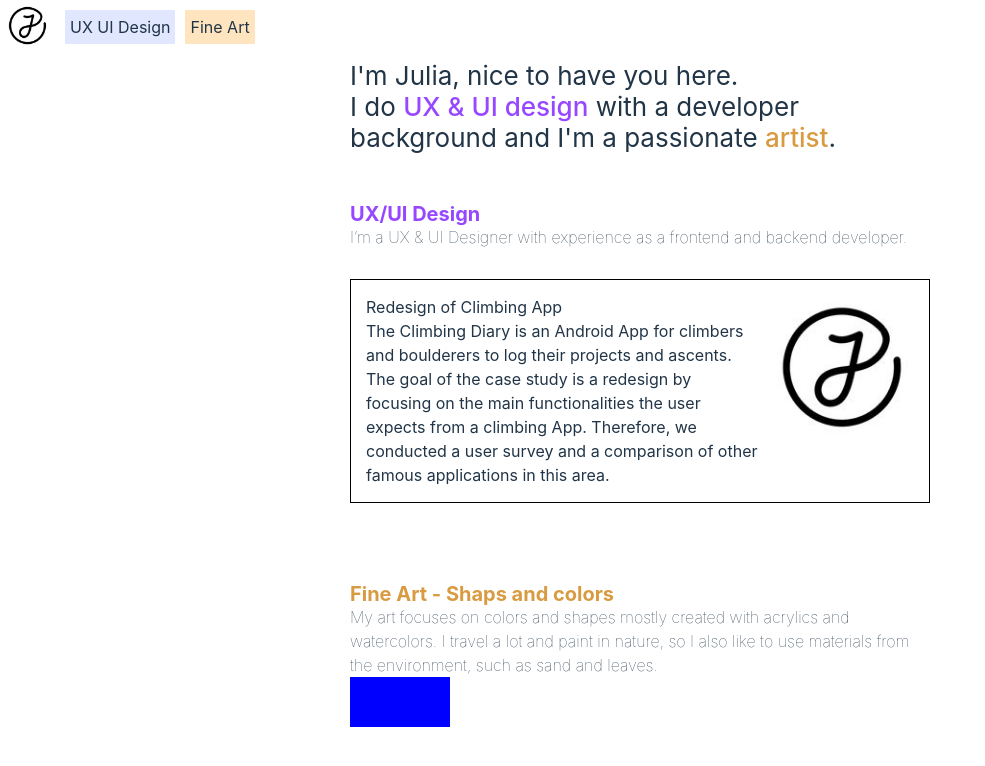
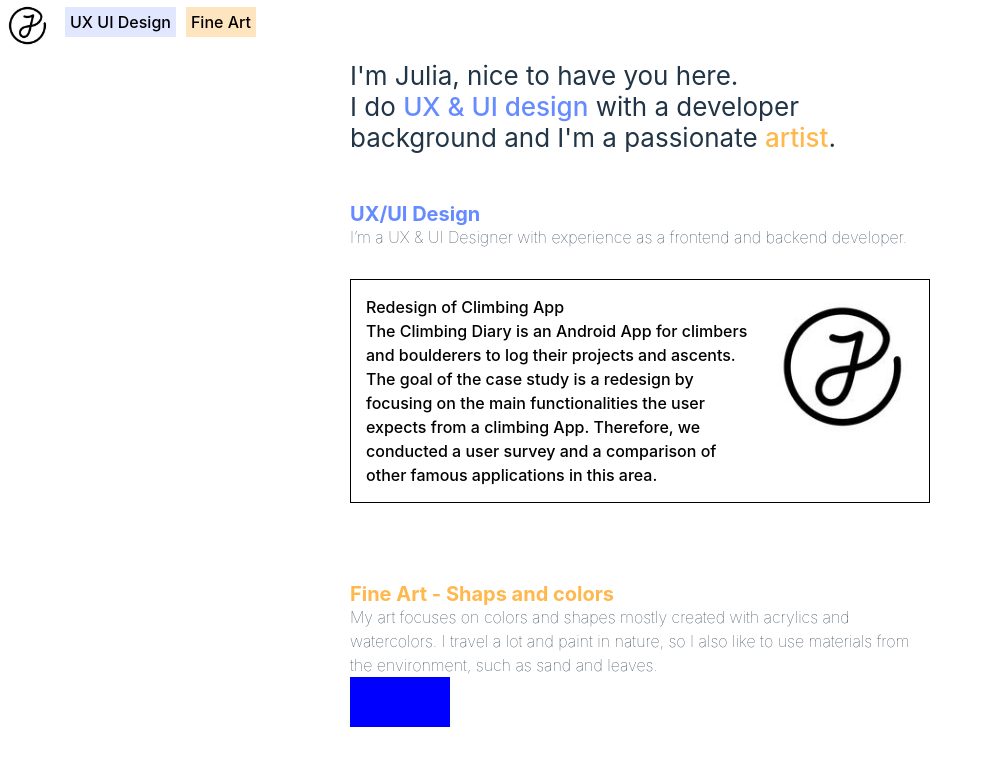
Before and after one commit to Juliiia/my_page, a React (Vite) app in the folder my_page/: page / in a window 1280 px wide. Shown: the top 766 px of the page, without its empty margins (0-985 px from the left). Built offline with nearby package versions, Linux system fonts and the light colour scheme.

Commit message:
styling und add navigate to function

```diff
--- a/my_page/src/assets/js/constants.js
+++ b/my_page/src/assets/js/constants.js
@@ -6,11 +6,13 @@ export default {
     fontSizeSectionTitle: `${basicFontSize + 4}px`,
     fontSizeTopSection: `${basicFontSize + 10}px`,
 
+    defaultTextColor: '#000000',
+
     // color
     colorDesign1: '#e0e7ff', // for background colors
-    colorDesign2: '#9747FF', // for text
+    colorDesign2: '#668aff', // for text
 
     colorArt1: '#FFE5BF', // for background colors
-    colorArt2: '#D89B41', // for text
+    colorArt2: '#ffb84d', // for text
 
 }
--- a/my_page/src/components/defaultCard.tsx
+++ b/my_page/src/components/defaultCard.tsx
@@ -1,18 +1,22 @@
 import styled from 'styled-components';
 import React from 'react';
+import constants from '../assets/js/constants.js';
+import { useNavigate } from "react-router-dom";
 
-const StyledCardDiv = styled.div`
+const StyledCardDiv = styled.a`
     padding: 15px;
     border: 1px solid black;
     display: grid;
     column-gap: 10px;
     grid-template-columns: auto auto auto;
     margin: 30px 0px;
+    cursor: pointer;
 `;
 
 const StyledContentContainer = styled.div`
     grid-column-start: 1;
     grid-column-end: 3;
+    color: ${constants.defaultTextColor};
 `;
 
 const StyledImg = styled.img`
@@ -26,11 +30,16 @@ type CardProps = {
     content: string;
     imgSrc: string;
     imgAlt: string;
+    goToLink: string;
 };
 
-const DefaultCard = ({title, content, imgSrc, imgAlt}:CardProps) =>{
+const DefaultCard = ({title, content, imgSrc, imgAlt, goToLink}:CardProps) =>{
+    const navigate = useNavigate();
+
     return (
-        <StyledCardDiv>
+        <StyledCardDiv onClick={() => {
+            navigate(goToLink);
+        }}>
             <StyledContentContainer>
                 <h3>{title}</h3>
                 <p>{content}</p>
--- a/my_page/src/components/navbar.tsx
+++ b/my_page/src/components/navbar.tsx
@@ -1,7 +1,7 @@
 // @ts-ignore
 import styled from 'styled-components';
 import React from 'react';
-import constants from '../assets/js/constants.js'
+import constants from '../assets/js/constants.js';
 
 const StyledNavbarDiv = styled.div`
 	height: 50px;
@@ -12,6 +12,7 @@ const StyledNavbarDiv = styled.div`
 
 const StyledNavbarItem = styled.div`
     padding: 10px 5px;
+    cursor: pointer;
 `;
 
 const StyledNavbarLogo = styled.img`
@@ -23,8 +24,9 @@ const StyledNavbarLogo = styled.img`
     margin-right: 10px;
 `;
 
-const StyledNavbarLink = styled.div`
+const StyledNavbarLink = styled.a`
     padding: 5px;
+    color: ${constants.defaultTextColor};
 `;
 
 const StyledNavbarLinkDesign = styled(StyledNavbarLink)`
@@ -37,6 +39,7 @@ const StyledNavbarLinkArt = styled(StyledNavbarLink)`
 `;
 
 const Navbar = () => {
+
     return (
         <StyledNavbarDiv>
             <StyledNavbarLogo src="src/assets/img/logo.jpg" alt="Logo"/>
--- a/my_page/src/components/routes.tsx
+++ b/my_page/src/components/routes.tsx
@@ -3,6 +3,7 @@ import {RouteObject} from "react-router";
 import LandingPage from "../pages/LandingPage";
 import CSClimbingPage from "../pages/CSClimbingPage";
 
+// Thanks to: https://medium.com/@ahsan-ali-mansoor/define-react-routes-with-better-approach-typescript-d07de782b517
 const routes: RouteObject[] = [
     {
         path: '*',
--- a/my_page/src/pages/LandingPage.tsx
+++ b/my_page/src/pages/LandingPage.tsx
@@ -20,6 +20,7 @@ const LandingPage = () => {
                         content = "The Climbing Diary is an Android App for climbers and boulderers to log their projects and ascents. The goal of the case study is a redesign by focusing on the main functionalities the user expects from a climbing App. Therefore, we conducted a user survey and a comparison of other famous applications in this area."
                         imgSrc = "src/assets/img/logo.jpg"
                         imgAlt = "test"
+                        goToLink = "/casestudyclimbing"
                     />
             </DefaultSection>
 
```
